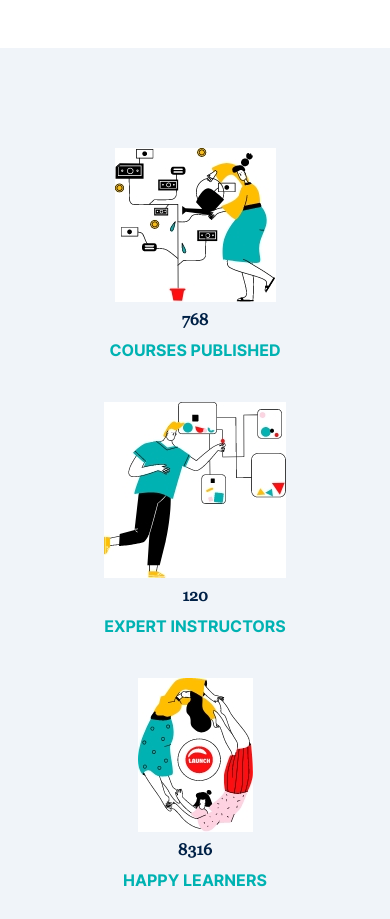
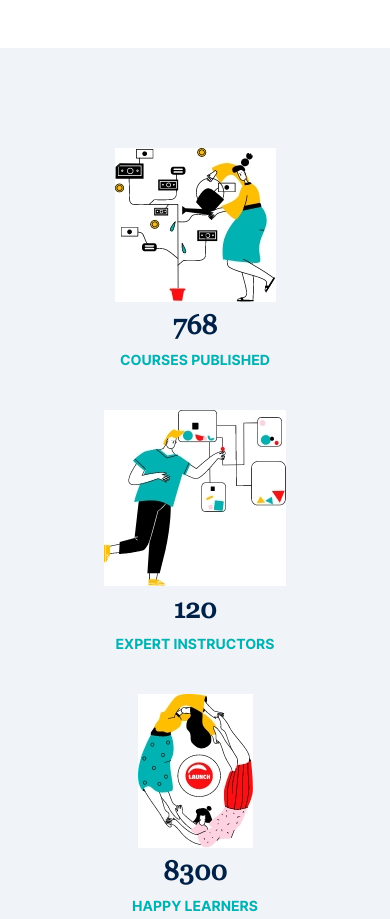
Before and after one commit to islamnashaat03/Courses-Page, a website: page index.html in a window 390 px wide. Shown: the part 5280-6199 px from the top of the page. Drawn offline with Linux system fonts and the light colour scheme; files whose address does not match are found by name.

Commit message:
visitors

```diff
--- a/content/js/main.js
+++ b/content/js/main.js
@@ -1,5 +1,4 @@
 $(document).ready(function(){
-
 
     // START HOME PAGE
 if (window.location.pathname == '/index.html') {
@@ -40,16 +39,14 @@ if (window.location.pathname == '/index.html') {
     const updateCount = () => {
       const target = +counter.getAttribute('data-target');
       const count = +counter.innerText;
-      const increment = Math.ceil(target / speed);
-      console.log(increment);
-
+      const increment = (target / speed);
 
       if (count < target) {
         counter.innerText = Math.ceil(count + increment) ;
         setTimeout(updateCount, 1);
 
       } else {
-        count.innerText = target;
+        counter.innerText = target;
       }
     };
     updateCount();
@@ -57,6 +54,10 @@ if (window.location.pathname == '/index.html') {
 };
   // END COUNTER
   // END HOME PAGE
+
+  // ====================================================================================
+  // ====================================================================================
+
     // START LISTING PAGE
     if (window.location.pathname == '/listing-page.html'){
       if(window.matchMedia('(max-width:767px)').matches){
--- a/content/sass/Layout/_visitors.scss
+++ b/content/sass/Layout/_visitors.scss
@@ -12,12 +12,23 @@
             line-height: 1;
             color: $mainColor2;
             padding: 10px 0;
+            font-size: calc(48px + ((60 - 48 ) * ((100vw - 1366px) / (1920 - 1366 ))));
         }
         .course-published__name{
             font-family: $font2;
             font-weight: bold;
             line-height: 1.5;
             color: #00b2b2;
+            font-size: 16px;
         }
     }
 }
+@media only screen and (max-width:768px) {
+    .visitors{
+        .course-published {
+            .course-published__name{
+                font-size: 14px;
+            }
+        }
+    }
+}
--- a/index.html
+++ b/index.html
@@ -327,7 +327,9 @@
             <div class="row">
                 <div class="col-xs-12 col-sm-3 col-md-3 col-lg-3 ">
                     <div class="course-published">
-                        <img src="content/images/E-commerce.jpg" alt="">
+                        <div class="">
+                            <img src="content/images/E-commerce.jpg" alt="">
+                        </div>
                         <span class="course-published__count" data-target="768" >0</span>
                         <span class="course-published__name">COURSES PUBLISHED</span>
                     </div>
```
Also changed, not shown: content/css/main-ltr.css, content/css/main-rtl.css, 2 other files.
